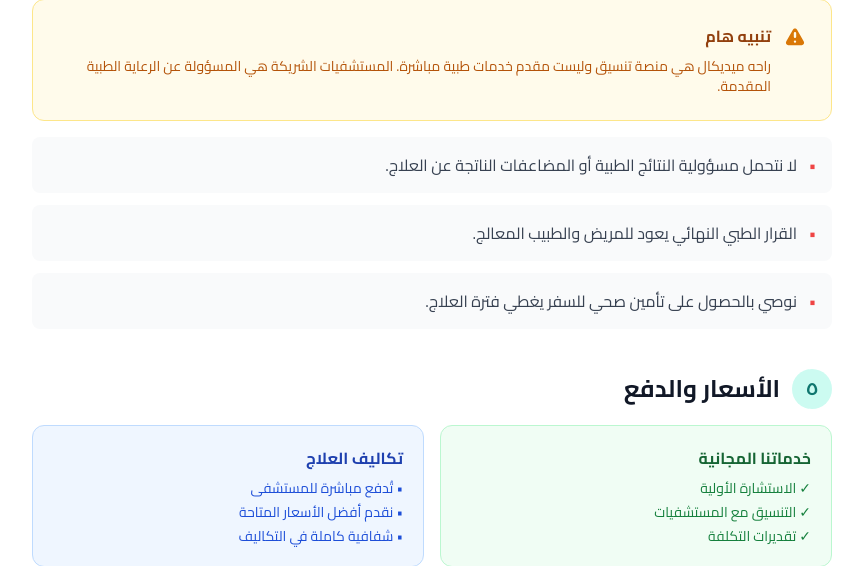
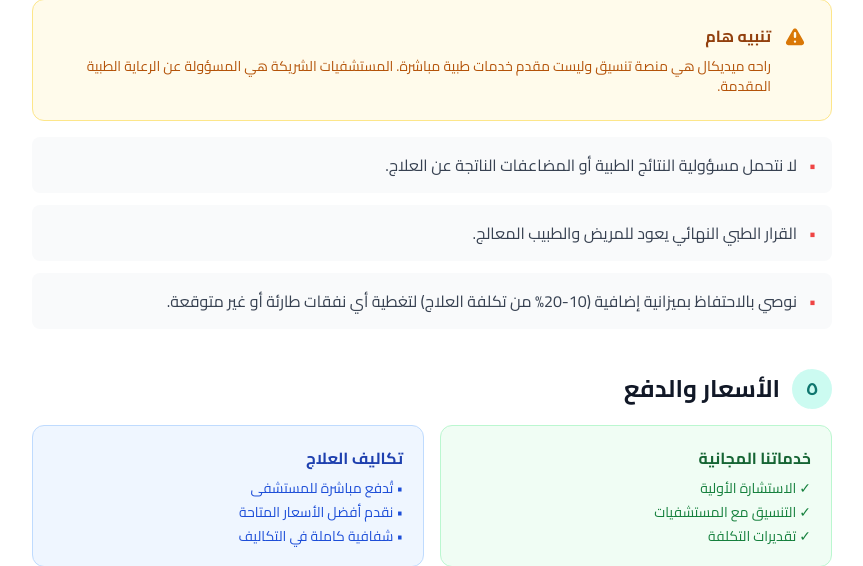
Before and after one commit to immuneera82-hub/raha-medical, a FastAPI app: page /terms in a window 1280 px wide. Shown: the part 1884-2450 px from the top of the page, without its empty margins (208-1071 px from the left). Run offline with FastAPI, Linux system fonts and the light colour scheme; some libraries are stand-ins or nearby versions.

Commit message:
Update terms: replace insurance advice with emergency budget recommendation

```diff
--- a/backend/static/templates/terms.html
+++ b/backend/static/templates/terms.html
@@ -238,7 +238,8 @@
                         </li>
                         <li class="flex items-start gap-3 p-4 bg-gray-50 rounded-lg">
                             <span class="text-red-500 font-bold">•</span>
-                            <span>نوصي بالحصول على تأمين صحي للسفر يغطي فترة العلاج.</span>
+                            <span>نوصي بالاحتفاظ بميزانية إضافية (10-20% من تكلفة العلاج) لتغطية أي نفقات طارئة أو غير
+                                متوقعة.</span>
                         </li>
                     </ul>
                 </section>
```
